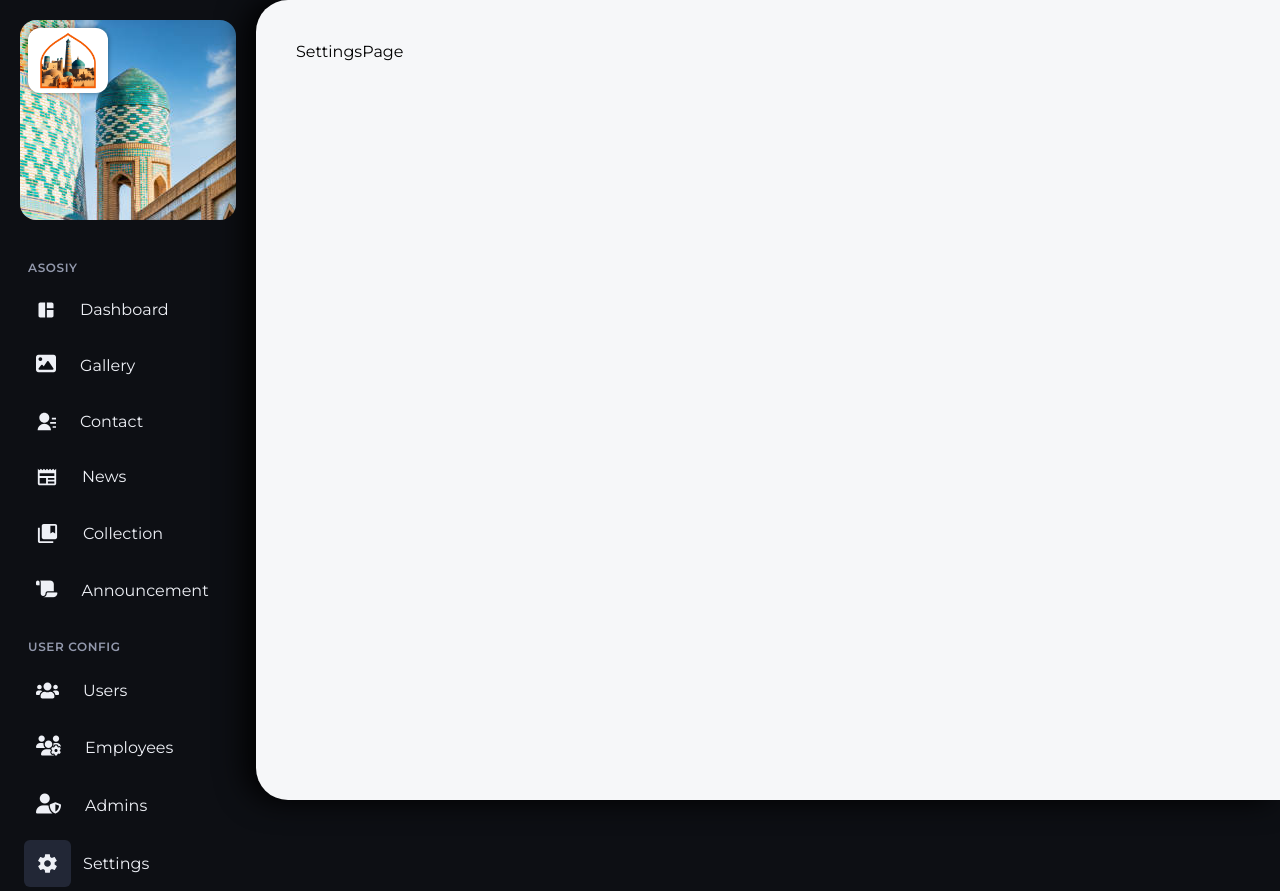
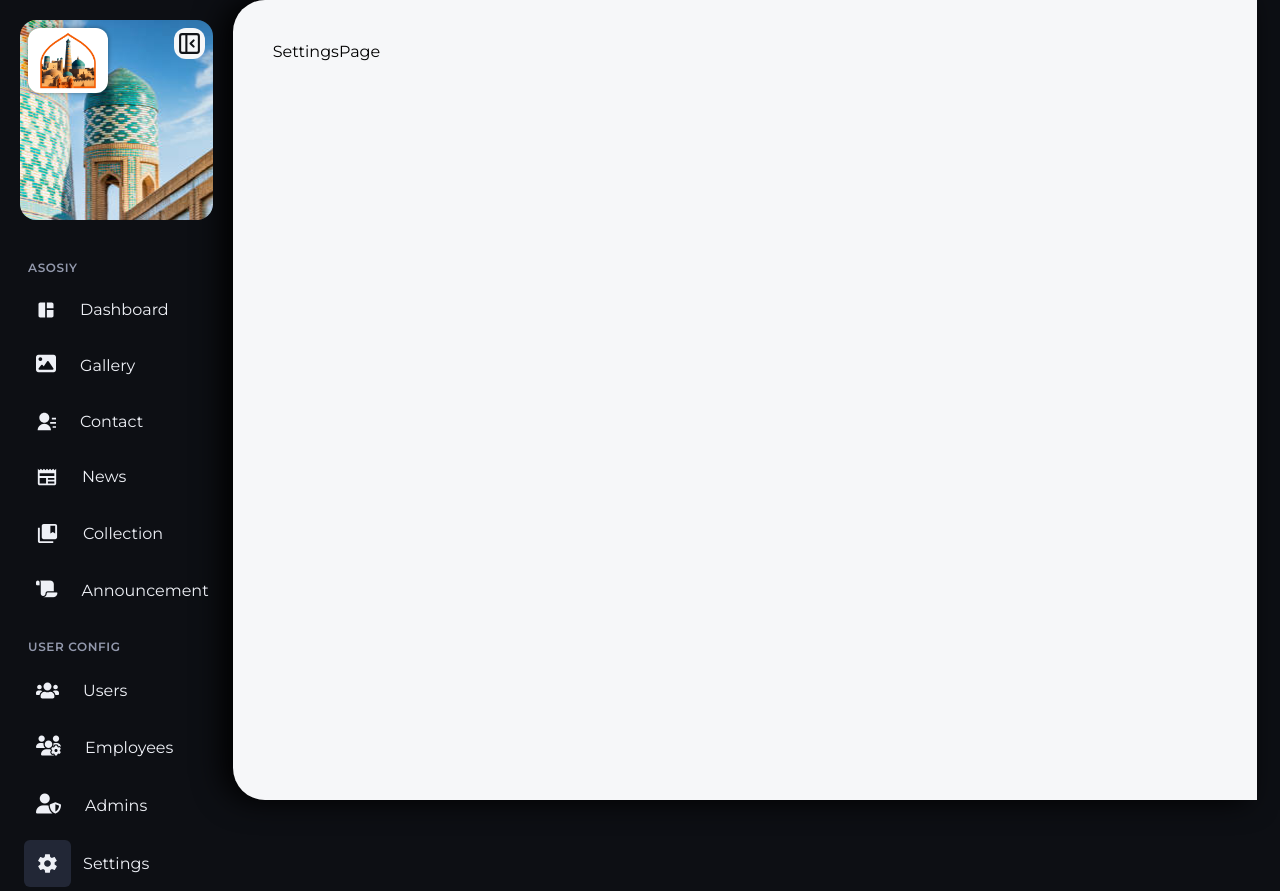
Before and after one commit to qayumjon-coder/xivamuseum, a React (Vite) app: page /admin/settings in a window 1280 px wide. Built offline with nearby package versions, Linux system fonts and the light colour scheme.

Commit message:
Sidebar minimize function added

```diff
--- a/src/Admin/AdminLayout.jsx
+++ b/src/Admin/AdminLayout.jsx
@@ -1,14 +1,16 @@
-import Sidebar from './components/Sidebar'
-import PrimaryPanel from './PrimaryPanel'
+import { useState } from "react";
+import Sidebar from "./components/Sidebar";
+import PrimaryPanel from "./PrimaryPanel";
 
 const AdminLayout = () => {
+  const [minimize, setMinimize] = useState(false);
 
-    return (
-        <div className='min-h-screen flex bg-side'>
-            <Sidebar />
-            <PrimaryPanel/>
-        </div>
-    )
-}
+  return (
+    <div className="min-h-screen flex bg-side">
+      <Sidebar minimize={minimize} setMinimize={setMinimize}/>
+      <PrimaryPanel minimize={minimize}/>
+    </div>
+  );
+};
 
-export default AdminLayout
+export default AdminLayout;
--- a/src/Admin/PrimaryPanel.jsx
+++ b/src/Admin/PrimaryPanel.jsx
@@ -1,10 +1,12 @@
-import { Outlet } from "react-router"
-const PrimaryPanel = () => {
+import { Outlet } from "react-router";
+const PrimaryPanel = ({ minimize }) => {
   return (
-    <div className='w-8/10 h-screen p-10 bg-bg text-black rounded-l-4xl shadow-[-10px_0px_30px_rgba(0,0,0,1)] '>
-        <Outlet/>
+    <div
+      className={`${minimize ? "w-38/40" : "w-8/10"} transition-all ease duration-500  h-screen p-10 bg-bg text-black rounded-l-4xl shadow-[-10px_0px_30px_rgba(0,0,0,1)]`}
+    >
+      <Outlet />
     </div>
-  )
-}
+  );
+};
 
-export default PrimaryPanel
+export default PrimaryPanel;
--- a/src/Admin/components/Sidebar.jsx
+++ b/src/Admin/components/Sidebar.jsx
@@ -5,35 +5,87 @@ import { FaUsers } from "react-icons/fa";
 import { IoMdSettings } from "react-icons/io";
 import { MdCollectionsBookmark } from "react-icons/md";
 import { RiContactsFill } from "react-icons/ri";
+import { LuPanelLeftClose, LuPanelLeftOpen } from "react-icons/lu";
 
 const sections = [
   {
     title: "Asosiy",
     items: [
-            { id: "dashboard", path: "/admin/dashboard", name: "Dashboard", icon: <MdSpaceDashboard size={20} /> },
-            { id: "gallery", path: "admin/gallery", name: "Gallery", icon: <i className="fa-solid fa-image text-xl" /> },
-            { id: "conatct", path: "admin/contact", name: "Contact", icon: <RiContactsFill size={20} /> },
-            { id: "news", path: "admin/News", name: "News", icon: <MdNewspaper size={22} /> },
-            { id: "collection", path: "admin/collection", name: "Collection", icon: <MdCollectionsBookmark size={23} /> },
-            { id: "announcement", path: "admin/announcement", name: "Announcement", icon: <i className="fa-solid fa-scroll text-[19px]"></i> },
-        ]
+      {
+        id: "dashboard",
+        path: "/admin/dashboard",
+        name: "Dashboard",
+        icon: <MdSpaceDashboard size={20} />,
+      },
+      {
+        id: "gallery",
+        path: "/admin/gallery",
+        name: "Gallery",
+        icon: <i className="fa-solid fa-image text-xl" />,
+      },
+      {
+        id: "conatct",
+        path: "/admin/contact",
+        name: "Contact",
+        icon: <RiContactsFill size={20} />,
+      },
+      {
+        id: "news",
+        path: "/admin/News",
+        name: "News",
+        icon: <MdNewspaper size={22} />,
+      },
+      {
+        id: "collection",
+        path: "/admin/collection",
+        name: "Collection",
+        icon: <MdCollectionsBookmark size={23} />,
+      },
+      {
+        id: "announcement",
+        path: "/admin/announcement",
+        name: "Announcement",
+        icon: <i className="fa-solid fa-scroll text-[19px]"></i>,
+      },
+    ],
   },
   {
     title: "User config",
     items: [
-            { id: "users", path: "/admin/users", name: "Users", icon: <FaUsers size={23} /> },
-            { id: "employees", path: "admin/Employees", name: "Employees", icon: <i className="fa-solid fa-users-gear text-xl"></i> },
-            { id: "admins", path: "admin/guards", name: "Admins", icon: <i className="fa-solid fa-user-shield text-xl"></i> },
-            { id: "settings", path: "/admin/settings", name: "Settings", icon: <IoMdSettings size={23} /> }
-        ]
-    }
+      {
+        id: "users",
+        path: "/admin/users",
+        name: "Users",
+        icon: <FaUsers size={23} />,
+      },
+      {
+        id: "employees",
+        path: "/admin/Employees",
+        name: "Employees",
+        icon: <i className="fa-solid fa-users-gear text-xl"></i>,
+      },
+      {
+        id: "admins",
+        path: "/admin/guards",
+        name: "Admins",
+        icon: <i className="fa-solid fa-user-shield text-xl"></i>,
+      },
+      {
+        id: "settings",
+        path: "/admin/settings",
+        name: "Settings",
+        icon: <IoMdSettings size={23} />,
+      },
+    ],
+  },
 ];
 
-const links = sections.flatMap((s) => s.items)
+const links = sections.flatMap((s) => s.items);
 
-const Sidebar = () => {
+const Sidebar = ({ minimize, setMinimize }) => {
   const { pathname } = useLocation();
-    const active = links.find((l) => pathname.startsWith(l.path))?.id ?? "dashboard";
+  const active =
+    links.find((l) => pathname.startsWith(l.path))?.id ?? "dashboard";
 
   const [bg, setBg] = useState({
     left: 0,
@@ -70,22 +122,57 @@ const Sidebar = () => {
     return () => window.removeEventListener("resize", onResize);
   }, [active]);
 
+  const handleMinimize = () => {
+    setMinimize(!minimize);
+  };
+
   return (
-        <div className="w-2/10 h-full p-[0.1px]">
-            <div className="flex items-center bg-side-card h-50 mx-5 bg-[url(/istockphoto-1213935830-612x612.jpg)] bg-top rounded-2xl gap-5 mt-5">
-                <div className="relative flex flex-col justify-between items-start overflow-hidden group hover:pt-4 hover:pl-4 pt-2 pl-2 pb-2 w-full h-full rounded-xl transition-all">
+    <div
+      className={`${minimize ? "w-2/40" : ""} 2/10 h-full p-[0.1px] z-10 transition-all ease duration-500`}
+    >
+      <div
+        className={`${minimize ? "mx-1 mt-5 rounded-md" : "mx-5 mt-5 rounded-2xl"} flex items-center bg-side-card h-50 bg-[url(/istockphoto-1213935830-612x612.jpg)] bg-top gap-5`}
+      >
+        <div
+          className={`${minimize ? "rounded-b-md" : "rounded-xl"} relative flex flex-col justify-between items-start overflow-hidden group hover:pt-3 hover:pl-3 hover:pr-3 pr-2 pt-2 pl-2 pb-2 w-full h-full transition-all`}
+        >
           <div className="absolute z-0 top-0 left-0 w-full h-full bg-linear-to-t from-deep/80 to-deep/30 opacity-0 group-hover:opacity-100 transition-all"></div>
-
-                    <a className="bg-white shadow-[0_0_5px_rgba(0,0,0,0.4)] w-20 p-1 rounded-xl mb-2 block z-1">
+          <div
+            className={`z-1 flex justify-between w-full items-start ${minimize ? "flex-col" : ""}`}
+          >
+            <a
+              className={`${minimize ? "" : ""} rounded-xl bg-white shadow-[0_0_5px_rgba(0,0,0,0.4)] w-20 p-1 mb-2 block`}
+            >
               <img className="w-full" src="/logo.png" alt="Logo" />
             </a>
-                    <h2 className="opacity-0 z-1 -mb-5 group-hover:opacity-100 group-hover:mb-2 text-side-ink font-medium transition-all text-[28px]">Admin Dashboard</h2>
 
+            <div>
+              <button
+                onClick={handleMinimize}
+                className="relative cursor-pointer p-0.75 rounded-xl bg-bg text-ink"
+              >
+                <LuPanelLeftClose
+                  size={25}
+                  className={`${minimize ? "opacity-0" : "opacity-100"} transition-all`}
+                />
+                <LuPanelLeftOpen
+                  size={25}
+                  className={`absolute top-0.75 left-0.75 ${minimize ? "opacity-100" : "opacity-0"} transition-all`}
+                />
+              </button>
+            </div>
+          </div>
+          <h2 className="opacity-0 z-1 -mb-5 group-hover:opacity-100 group-hover:mb-0 text-side-ink font-medium transition-all text-base md:text-lg 2xl:text-[28px]">
+            Admin Dashboard
+          </h2>
         </div>
       </div>
 
       <div className="flex flex-col justify-between h-full gap-2.5 mt-5 mx-5">
-                <div ref={wrapRef} className="relative flex flex-col justify-between h-full">
+        <div
+          ref={wrapRef}
+          className="relative flex flex-col justify-between h-full"
+        >
           <div
             aria-hidden="true"
             style={{
@@ -115,7 +202,10 @@ const Sidebar = () => {
                       onMouseLeave={() => showIcon(active)}
                       className="relative z-10 flex w-full items-center gap-3 p-1 text-side-ink"
                     >
-                                            <span ref={(el) => (iconRefs.current[link.id] = el)} className="p-3 rounded-md">
+                      <span
+                        ref={(el) => (iconRefs.current[link.id] = el)}
+                        className="p-3 rounded-md"
+                      >
                         {link.icon}
                       </span>
                       <span>{link.name}</span>
@@ -124,7 +214,6 @@ const Sidebar = () => {
                 </div>
               </div>
             ))}
-
           </ul>
         </div>
       </div>
--- a/src/App.jsx
+++ b/src/App.jsx
@@ -9,6 +9,7 @@ function App() {
   return (
     <Routes>
       <Route index element={<Landing />} />
+      {/* Admin panel */}
       <Route path="admin" element={<AdminLayout />}>
         <Route index element={<Navigate to="dashboard" replace />} />
         <Route path="dashboard" element={<DashboardPage />} />
```
Also changed, not shown: src/components/Header.jsx (+12 -7 lines). Lines whose indentation alone changed are shown as unchanged.
